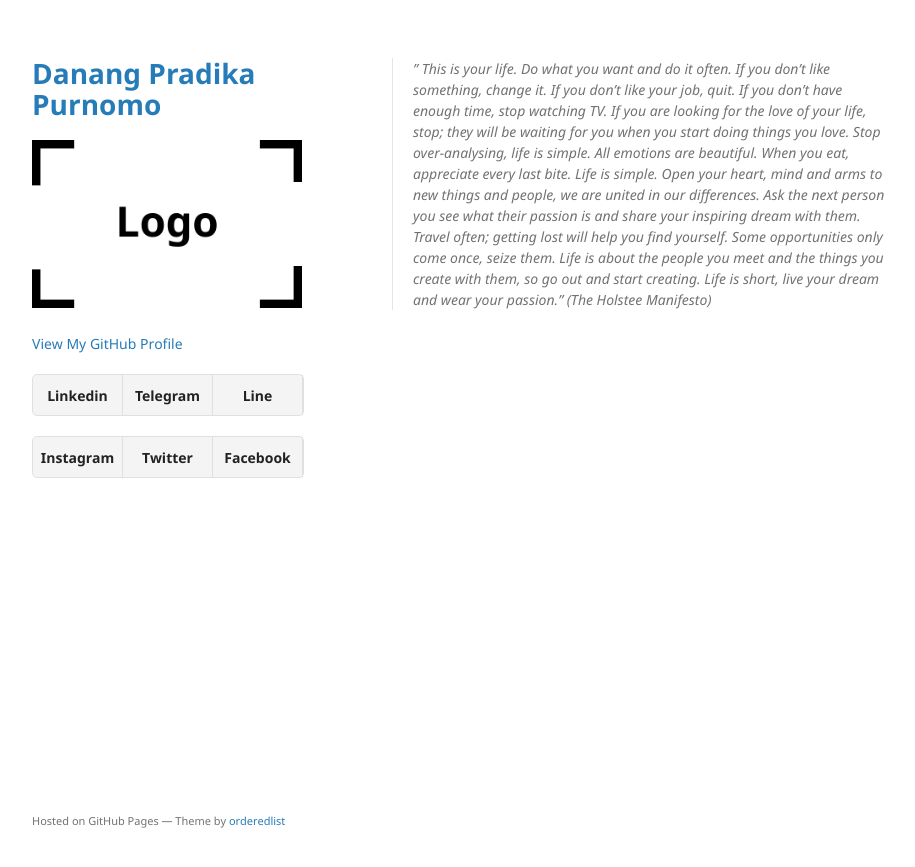
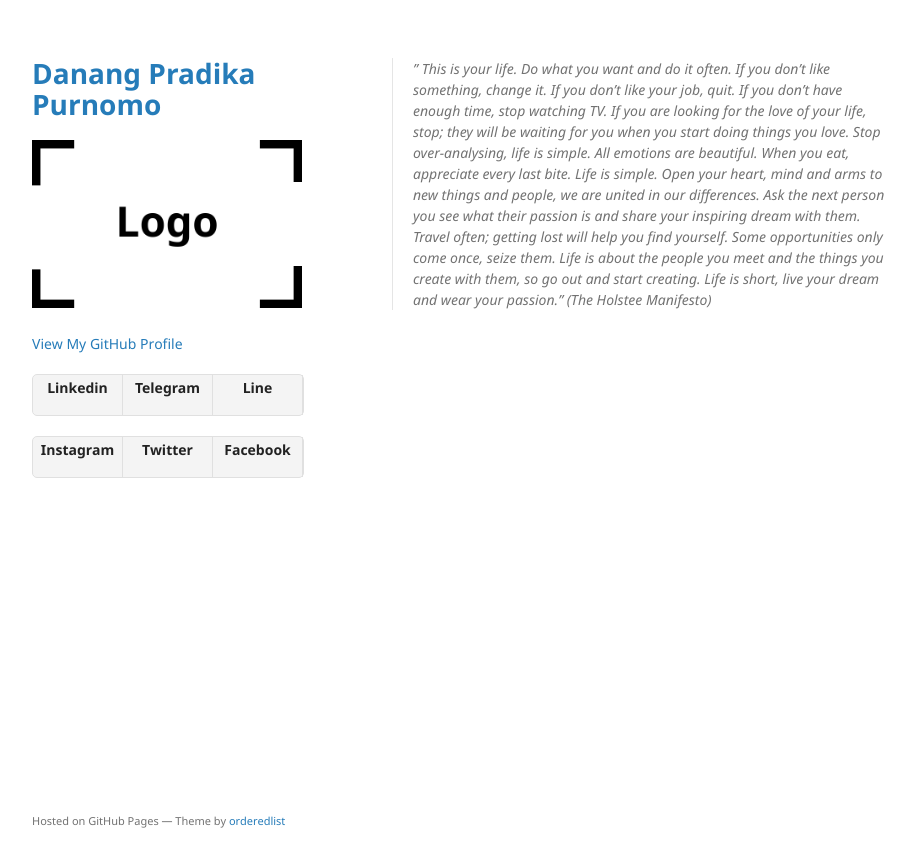
Before and after one commit to damvelisa/damvelisa.github.io, a Jekyll site: the page built from index.md, in a window 1280 px wide. Shown: the top 867 px of the page, without its empty margins (178-1093 px from the left). Built offline with Jekyll 4.4.1, drawn with Linux system fonts in a browser that asks for light colours; the repository's description, which GitHub fills in, is left out.

Commit message:
Update jekyll-theme-minimal.scss

```diff
--- a/_sass/jekyll-theme-minimal.scss
+++ b/_sass/jekyll-theme-minimal.scss
@@ -142,7 +142,7 @@ ul.downloads {
   color:#676767;
   display:block;
   text-align:center;
-  padding-top:14px;
+  padding-top:6px;
   height:34px;
 }
 
```
